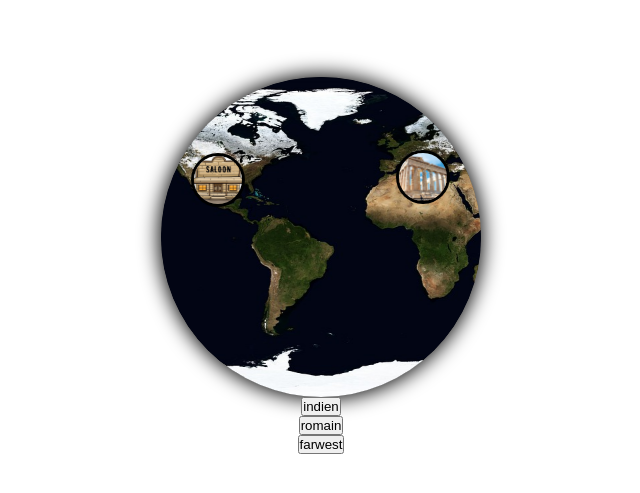
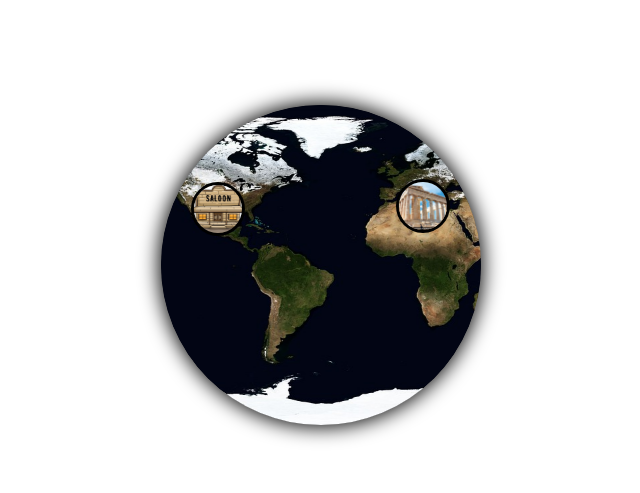
Before and after one commit to russenbissemo/hackakingtimevr, a React (Create React App) app: page / in a window 1280 px wide. Shown: the part 135-628 px from the top of the page, without its empty margins (319-959 px from the left). Built offline with nearby package versions, Linux system fonts and the light colour scheme.

Commit message:
fix period to cards

```diff
--- a/src/Components/Sections/Section.jsx
+++ b/src/Components/Sections/Section.jsx
@@ -11,17 +11,23 @@ const Period = () => {
     }
 
     return (
-        <div className='Periods'>
+        <div className='periods'>
             <div className='earth'>
-                <div><div onClick={pushClic} className='Period__Un'>
-                    <img src="./Far-West.jpg" alt="" />
+
+                <div>
+                    <div onClick={pushClic} className='period farwest'>
+                    <img src="./farwest.jpg" alt="" />
+                    </div>
+
+                    <div onClick={pushClic} className='period grece'>
+                        <img src="./grece.jpg" alt="" />
+                    </div>
+
+                    <div onClick={pushClic} className='period samurai'>
+                        <img src="./samurai.jpg" alt="" />
+                    </div>
+
                 </div>
-                    <div onClick={pushClic} className='Period__Deux'>
-                        <img src="./Grèce.jpg" alt="" />
-                    </div>
-                    <div onClick={pushClic} className='Period__Trois'>
-                        <img src="./samurai.jpg" alt="" />
-                    </div></div>
 
             </div >
             <SectionInfos greece={greece} />
--- a/src/components/Theme.jsx
+++ b/src/components/Theme.jsx
@@ -2,7 +2,9 @@
 const Theme = ({image , title,setThemeSelected}) => {
 
   return (
-    <button onClick={()=> setThemeSelected(title)}>{title}</button>
+    <div onClick={()=> setThemeSelected(title)} className={`period ${title}`} >
+    <img src={image} alt={title} />
+    </div>
   )
 }
 
--- a/src/css/Mapmonde.css
+++ /dev/null
@@ -1,7 +0,0 @@
-.mapmonde{
-    background: url("../img/world-g335331ff9_1920.jpg");
-    background-position: center ;
-    background-size: cover;
-    height: 100vh;
-    width: 100vw;
-}
--- a/src/css/Section.css
+++ b/src/css/Section.css
@@ -8,9 +8,7 @@
     padding: 0;
 } */
 
-.Period__Un,
-.Period__Deux,
-.Period__Trois {
+.period {
     border: solid 3px black;
     width: 3em;
     height: 3em;
@@ -18,62 +16,41 @@
     margin-right: 4em;
 }
 
-.Period__Un img,
-.Period__Deux img,
-.Period__Trois img {
+.period img {
     object-fit: cover;
     width: inherit;
     height: inherit;
     border-radius: 50%;
 }
 
-.Period__Un {
+.period:hover {
+    transform: scale(1.5);
+    cursor: pointer;
+}
+
+
+.farwest{
     position: absolute;
     top: 24%;
     left: 18%;
 }
 
-.Period__Deux {
+.grece{
     position: absolute;
     top: 23%;
     left: 50%;
 }
 
-.Period__Trois {
+.samurai {
     position: absolute;
     top: 35%;
     right: 8%;
 }
 
-.Period__Infos__Greece {
-    position: absolute;
-    bottom: 5em;
-    left: 3em;
-    width: 15vw;
-    height: 40vh;
-    background-image: url("../../public/wanted.png");
-    background-size: cover;
-    text-align: center;
-    line-height: 40vh;
-
-}
-
-.Period__Infos__Greece p {
-    padding: 0 1em;
-
-}
-
-.Period__Un:hover,
-.Period__Deux:hover,
-.Period__Trois:hover {
-    transform: scale(1.5);
-    cursor: pointer;
-}
 
 .earth {
     width: 20em;
     height: 20em;
-
     overflow: hidden;
     border-radius: 50%;
     box-shadow: 0 0 20px 20px #000 inset, 0 0 20px 2px #000;
@@ -99,8 +76,27 @@
     background-size: cover;
 }
 
+
 @keyframes spin {
     to {
         transform: translateX(-50%);
     }
 }
+
+/*
+.Period__Infos__Greece {
+    position: absolute;
+    bottom: 5em;
+    left: 3em;
+    width: 15vw;
+    height: 40vh;
+    background-image: url("../../public/wanted.png");
+    background-size: cover;
+    text-align: center;
+    line-height: 40vh;
+
+}
+
+.Period__Infos__Greece p {
+    padding: 0 1em;
+} */
--- a/src/data/data.jsx
+++ b/src/data/data.jsx
@@ -3,27 +3,30 @@
 export const  themeList =[
    {
      id:1,
-     title: 'indien',
-     url:"",
+    title: 'samurai',
+     description: "voila les samurai",
+     url:"./samurai.jpg",
 
    },
 
    {
     id:2,
-    title: 'romain',
-    url:"",
+     title: 'grece',
+    description: "voila les grecs",
+    url:"./grece.jpg",
 
   },
   {id:3,
     title: 'farwest',
-    url:"",
+    description: "voila les cowboys",
+    url:"./farwest.jpg",
 
   },
 
 ]
 
 export const cardList = [{
- theme: "indien",
+ theme: "grece",
  card: [
   { id :1,
   title: "Indians",
@@ -38,7 +41,7 @@ export const cardList = [{
   image: 'https://randomuser.me/api/portraits/men/75.jpg',
   description: "blablaIndians"} ]},
 
- {theme: "romain",
+ {theme: "samurai",
  card: [
   { id :1,
   title: "romains",
--- a/src/pages/Accueil.jsx
+++ b/src/pages/Accueil.jsx
@@ -1,9 +1,8 @@
-import "../../src/css/Mapmonde.css";
 import {useState} from 'react';
 import { themeList, cardList } from "../data/data";
-import Sections from "../Components/Sections/Section"
 import Card from "../Components/Card";
 import Theme from "../Components/Theme";
+import "../css/Section.css"
 
 
 function Mapmonde(){
@@ -11,10 +10,11 @@ function Mapmonde(){
  console.log(themeSelected)
     return (
         <section>
-            <div style={{height: "20em"}}>
-                <Sections />
+            <div className="earth">
+                <div style={{height: "20em"}}>
+                    {themeList.map(theme => <Theme setThemeSelected={setThemeSelected} title={theme.title} image={theme.url} />)}
+                </div>
             </div>
-        {themeList.map(element => <Theme setThemeSelected={setThemeSelected} title={element.title}/>)}
        <div style={{display: "flex", gap: "1em"}} > {cardList.filter(card => card.theme === themeSelected).map(card => card.card).flat().map(card => <Card description={card.description}/>)}
         </div></section>
     );
```
Also changed, not shown: public/farwest.jpg (renamed from public/Far-West.jpg), public/grece.jpg (renamed from public/Grèce.jpg).
